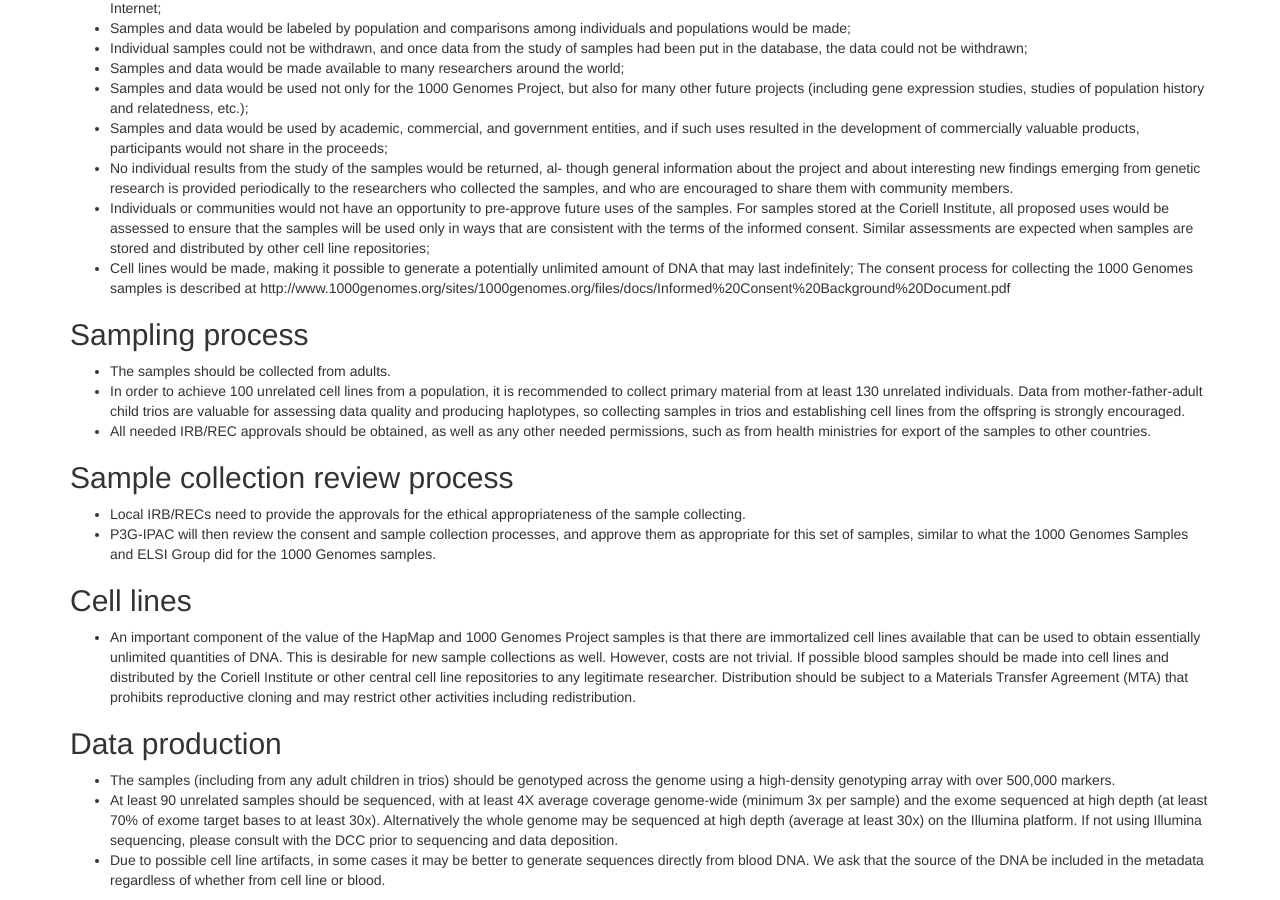
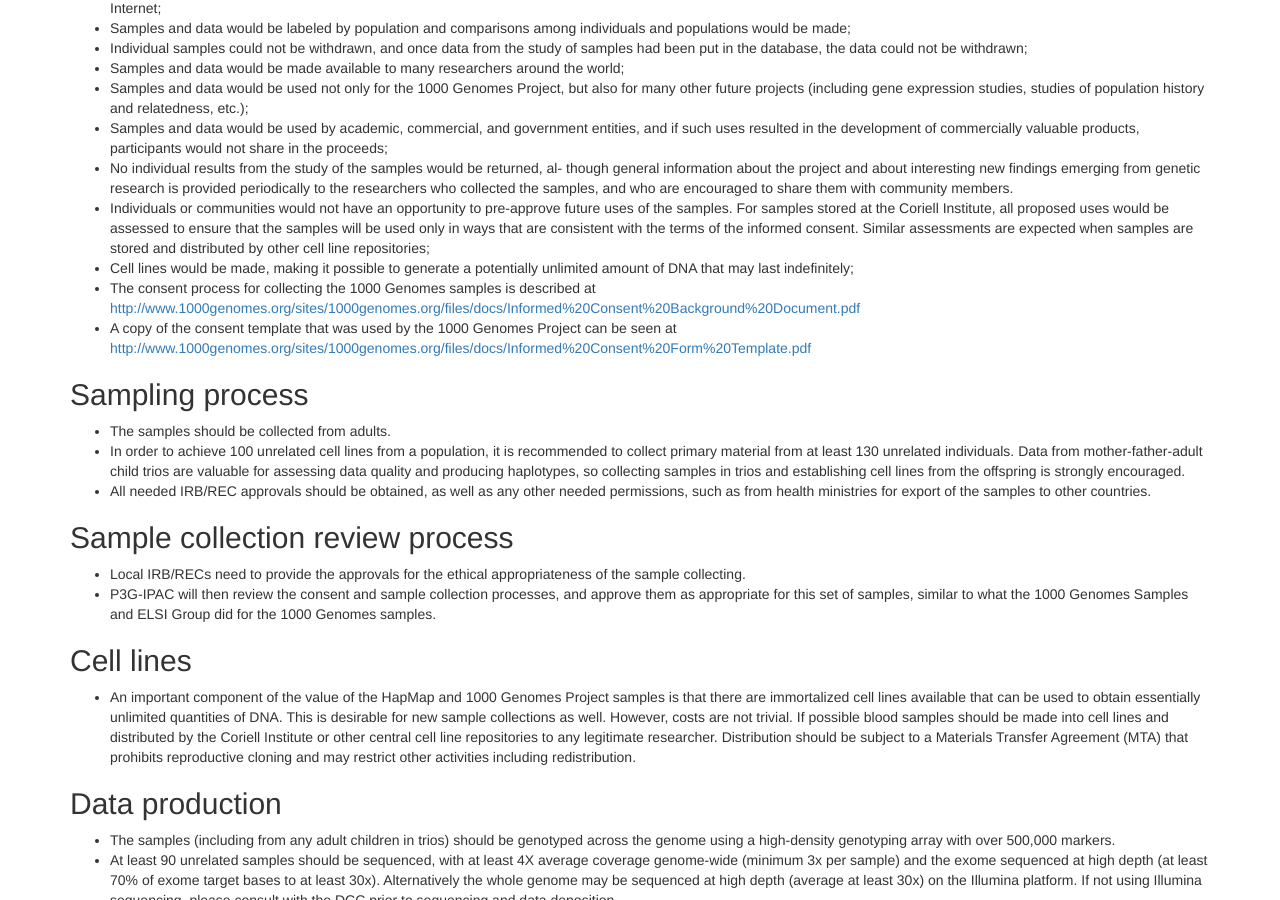
Before and after one commit to IGSR/igsr-web, a Jekyll site: the page built from isgr_sample_collection_principles.md, in a window 1280 px wide and 900 px high, scrolled down 1079 px. Built offline with Jekyll 4.4.1, drawn with Linux system fonts in a browser that asks for light colours; nearby versions of some CDN libraries.

Commit message:
Update isgr_sample_collection_principles.md
Fix link

```diff
--- a/isgr_sample_collection_principles.md
+++ b/isgr_sample_collection_principles.md
@@ -43,7 +43,8 @@
 - No individual results from the study of the samples would be returned, al- though general information about the project and about interesting new findings emerging from genetic research is provided periodically to the researchers who collected the samples, and who are encouraged to share them with community members.
 - Individuals or communities would not have an opportunity to pre-approve future uses of the samples. For samples stored at the Coriell Institute, all proposed uses would be assessed to ensure that the samples will be used only in ways that are consistent with the terms of the informed consent. Similar assessments are expected when samples are stored and distributed by other cell line repositories;
 - Cell lines would be made, making it possible to generate a potentially unlimited amount of DNA that may last indefinitely;
-The consent process for collecting the 1000 Genomes samples is described at http://www.1000genomes.org/sites/1000genomes.org/files/docs/Informed%20Consent%20Background%20Document.pdf
+- The consent process for collecting the 1000 Genomes samples is described at [http://www.1000genomes.org/sites/1000genomes.org/files/docs/Informed%20Consent%20Background%20Document.pdf](http://www.1000genomes.org/sites/1000genomes.org/files/docs/Informed%20Consent%20Background%20Document.pdf)
+- A copy of the consent template that was used by the 1000 Genomes Project can be seen at [http://www.1000genomes.org/sites/1000genomes.org/files/docs/Informed%20Consent%20Form%20Template.pdf](http://www.1000genomes.org/sites/1000genomes.org/files/docs/Informed%20Consent%20Form%20Template.pdf)
 
 ##Sampling process
 - The samples should be collected from adults.
```
